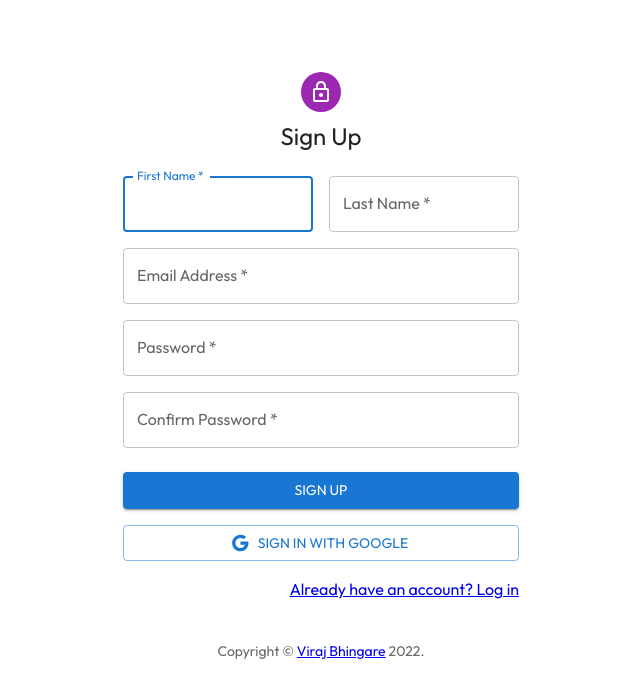
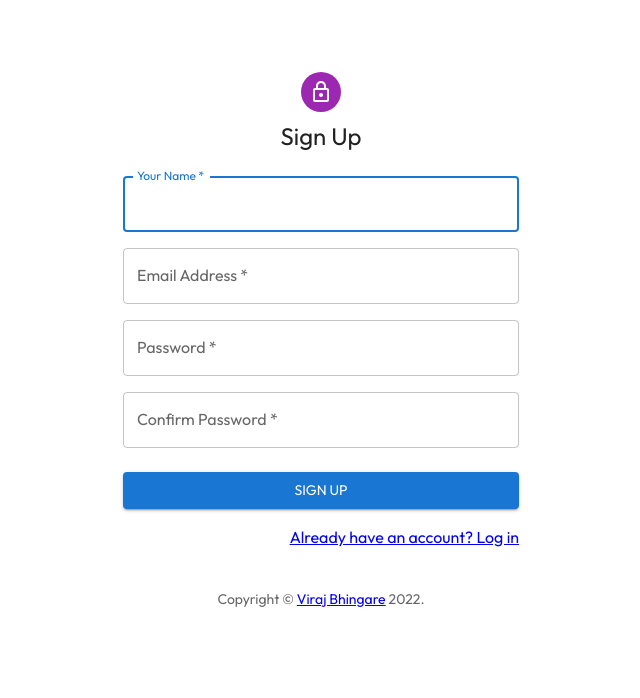
Before and after one commit to VirajBhingare/firebase9-auth, a React (Create React App) app: page /signup in a window 1280 px wide. Shown: the top 698 px of the page, without its empty margins (319-959 px from the left). Built offline with nearby package versions, Linux system fonts and the light colour scheme; no server answers.

Commit message:
Move Google Sign In to Login Page

```diff
--- a/src/components/Login.js
+++ b/src/components/Login.js
@@ -1,6 +1,8 @@
 import React, { useState } from "react";
 import { useAuth } from "../contexts/AuthContext";
 import { Link } from "react-router-dom";
+import { db } from "../firebase";
+import { collection, addDoc } from "firebase/firestore";
 
 import Avatar from "@mui/material/Avatar";
 import Button from "@mui/material/Button";
@@ -9,6 +11,7 @@ import TextField from "@mui/material/TextField";
 import Grid from "@mui/material/Grid";
 import Box from "@mui/material/Box";
 import LockOutlinedIcon from "@mui/icons-material/LockOutlined";
+import GoogleIcon from "@mui/icons-material/Google";
 import Typography from "@mui/material/Typography";
 import Container from "@mui/material/Container";
 import { createTheme, ThemeProvider } from "@mui/material/styles";
@@ -42,6 +45,14 @@ const Login = () => {
     password: "",
   });
 
+  const usersCollectionRef = collection(db, "users");
+  const addUser = async (email, name) => {
+    await addDoc(usersCollectionRef, {
+      email: email,
+      name: name,
+    });
+  };
+
   const history = useHistory();
 
   let name, value;
@@ -54,7 +65,7 @@ const Login = () => {
   const [error, setError] = useState("");
   const [loading, setLoading] = useState(false);
 
-  const { login } = useAuth();
+  const { login, signInWithGoogle } = useAuth();
 
   const handleSubmit = async (event) => {
     event.preventDefault();
@@ -68,6 +79,21 @@ const Login = () => {
     } catch {
       setError("Failed to Log in");
     }
+  };
+
+  const handleGoogleSignIn = async () => {
+    setError("");
+    setLoading(true);
+    await signInWithGoogle()
+      .then((result) => {
+        addUser(result.user.email, result.user.displayName);
+        setLoading(false);
+        history.push("/");
+      })
+      .catch((error) => {
+        setError("Failed to Sign In with Google. Refresh & Try Again");
+        console.log(error);
+      });
   };
 
   return (
@@ -140,6 +166,16 @@ const Login = () => {
             >
               Log In
             </Button>
+            <Button
+              fullWidth
+              variant="outlined"
+              sx={{ mb: 2 }}
+              disabled={loading}
+              onClick={handleGoogleSignIn}
+              startIcon={<GoogleIcon />}
+            >
+              Sign In With Google
+            </Button>
             <Grid container>
               <Grid item xs>
                 <Link to="/forgot-password">Forgot password?</Link>
--- a/src/components/SignUp.js
+++ b/src/components/SignUp.js
@@ -11,7 +11,6 @@ import TextField from "@mui/material/TextField";
 import Grid from "@mui/material/Grid";
 import Box from "@mui/material/Box";
 import LockOutlinedIcon from "@mui/icons-material/LockOutlined";
-import GoogleIcon from "@mui/icons-material/Google";
 import Typography from "@mui/material/Typography";
 import Container from "@mui/material/Container";
 import { createTheme, ThemeProvider } from "@mui/material/styles";
@@ -41,19 +40,17 @@ const theme = createTheme({
 
 const SignUp = () => {
   const [user, setUser] = useState({
-    firstName: "",
-    lastName: "",
+    name: "",
     email: "",
     password: "",
     confirmPassword: "",
   });
 
   const usersCollectionRef = collection(db, "users");
-  const addUser = async (email, firstName, lastName) => {
+  const addUser = async (email, name) => {
     await addDoc(usersCollectionRef, {
       email: email,
-      firstName: firstName,
-      lastName: lastName,
+      name: name,
     });
   };
 
@@ -69,7 +66,7 @@ const SignUp = () => {
   const [error, setError] = useState("");
   const [loading, setLoading] = useState(false);
 
-  const { signUp, signInWithGoogle } = useAuth();
+  const { signUp } = useAuth();
 
   const handleSubmit = async (event) => {
     event.preventDefault();
@@ -82,31 +79,12 @@ const SignUp = () => {
       setError("");
       setLoading(true);
       await signUp(user.email, user.password);
-      addUser(user.email, user.firstName, user.lastName);
+      addUser(user.email, user.name);
       setLoading(false);
       history.push("/");
     } catch {
       setError("Failed to create your account");
     }
-  };
-
-  const handleGoogleSignIn = async () => {
-    setError("");
-    setLoading(true);
-    await signInWithGoogle()
-      .then((result) => {
-        addUser(
-          result.user.email,
-          result.user.displayName,
-          result.user.displayName
-        );
-        setLoading(false);
-        history.push("/");
-      })
-      .catch((error) => {
-        setError("Failed to Sign In with Google");
-        console.log(error);
-      });
   };
 
   return (
@@ -144,28 +122,16 @@ const SignUp = () => {
             sx={{ mt: 3 }}
           >
             <Grid container spacing={2}>
-              <Grid item xs={12} sm={6}>
+              <Grid item xs={12}>
                 <TextField
                   autoComplete="given-name"
-                  name="firstName"
+                  name="name"
                   required
                   fullWidth
-                  id="firstName"
-                  label="First Name"
+                  id="name"
+                  label="Your Name"
                   autoFocus
-                  value={user.firstName}
-                  onChange={getUserData}
-                />
-              </Grid>
-              <Grid item xs={12} sm={6}>
-                <TextField
-                  required
-                  fullWidth
-                  id="lastName"
-                  label="Last Name"
-                  name="lastName"
-                  autoComplete="family-name"
-                  value={user.lastName}
+                  value={user.name}
                   onChange={getUserData}
                 />
               </Grid>
@@ -217,16 +183,6 @@ const SignUp = () => {
             >
               Sign Up
             </Button>
-            <Button
-              fullWidth
-              variant="outlined"
-              sx={{ mb: 2 }}
-              disabled={loading}
-              onClick={handleGoogleSignIn}
-              startIcon={<GoogleIcon />}
-            >
-              Sign In With Google
-            </Button>
             <Grid container justifyContent="flex-end">
               <Grid item>
                 <Link to="/login">Already have an account? Log in</Link>
```
